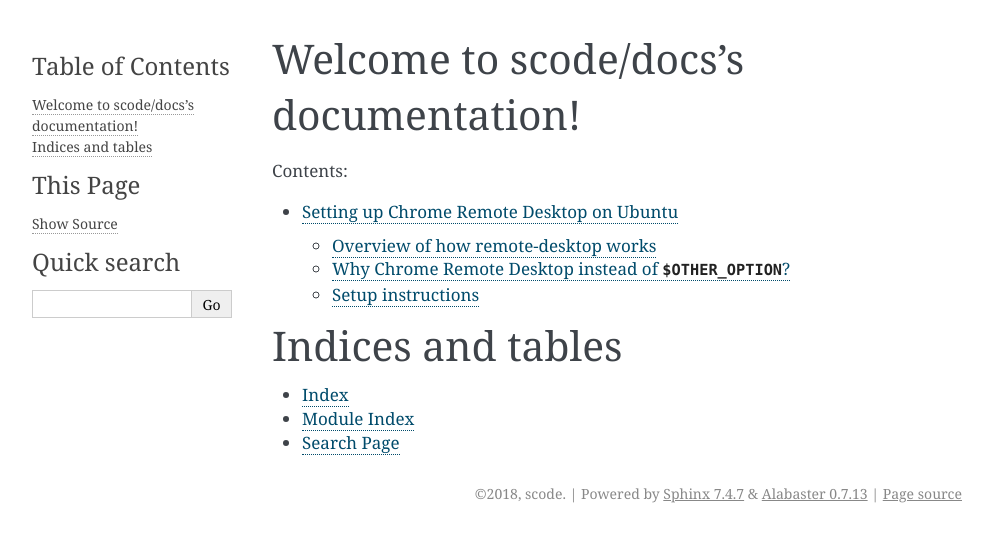
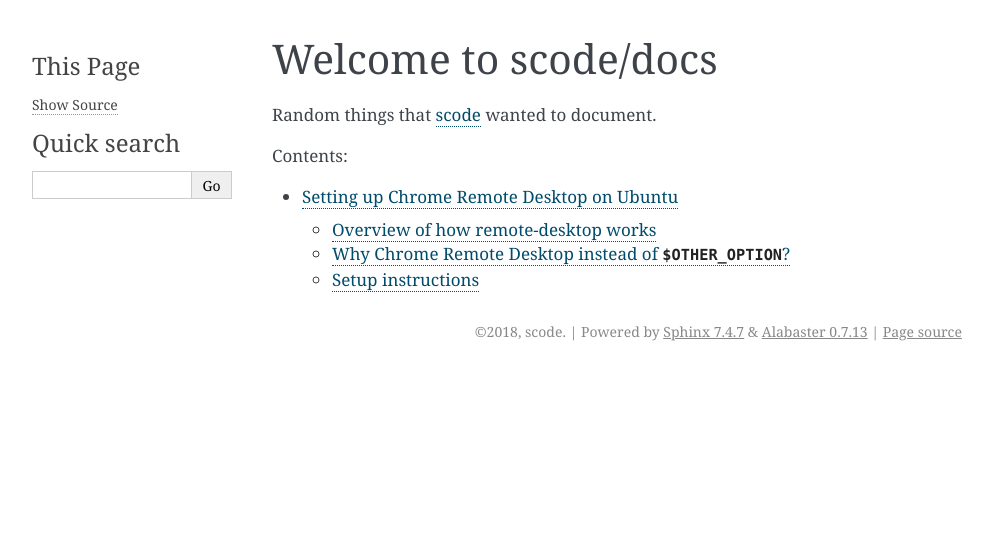
Before and after one commit to scode/docs, a Sphinx documentation site: the page built from docs/source/index.rst, in a window 1280 px wide. Shown: the top 542 px of the page, without its empty margins (148-1140 px from the left). Built offline with Sphinx 7.4.7, drawn with Linux system fonts in a browser that asks for light colours.

Commit message:
Remove boilerplate, add intro.

```diff
--- a/docs/source/index.rst
+++ b/docs/source/index.rst
@@ -1,20 +1,11 @@
-.. scode/docs documentation master file, created by
-   sphinx-quickstart on Sat Apr  7 10:34:20 2018.
-   You can adapt this file completely to your liking, but it should at least
-   contain the root `toctree` directive.
+Welcome to scode/docs
+=====================
 
-Welcome to scode/docs's documentation!
-======================================
+Random things that `scode <https://github.com/scode/>`__ wanted to document.
+
 
 .. toctree::
    :maxdepth: 2
    :caption: Contents:
 
    chrome_remote_desktop_ubuntu
-
-Indices and tables
-==================
-
-* :ref:`genindex`
-* :ref:`modindex`
-* :ref:`search`
```
